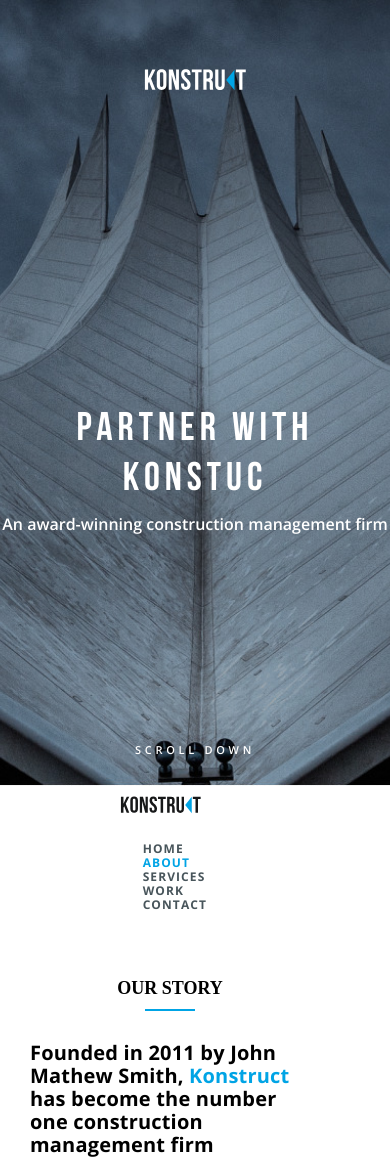
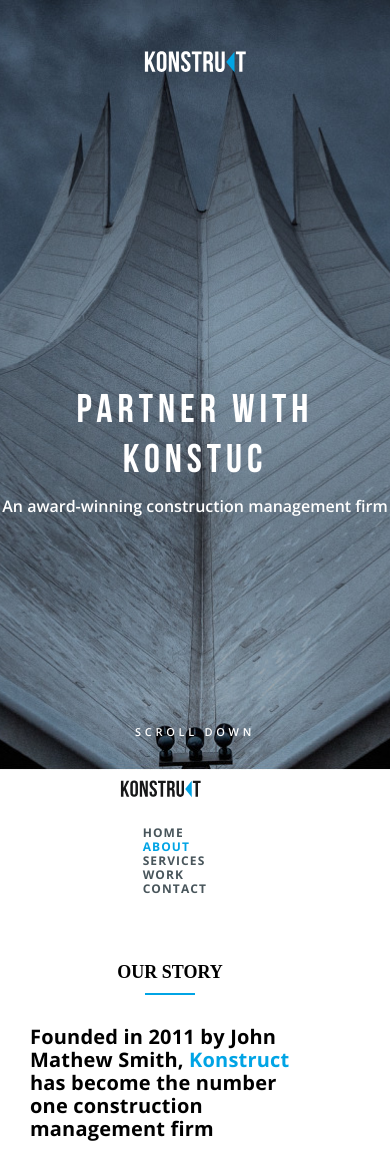
Before and after one commit to Yasha04/site_1_portfolio, a plain HTML site: page index.html in a window 390 px wide. Shown: the top 1159 px of the page. Drawn offline with nearby package versions, Linux system fonts and the light colour scheme.

Commit message:
add version optmization

```diff
--- a/css/style.css
+++ b/css/style.css
@@ -826,7 +826,7 @@ footer {
 
      .navbar_nav {
        flex-wrap: wrap;
-       padding-left: 175px;
+       padding-left: 170px;
       }
      .navbar_logo {
        padding-right: 80px;
@@ -891,7 +891,7 @@ footer {
      }
 
      .header_logo {
-      padding-top: 50px;
+      padding-top: 30px;
      }
 
      .header_title_1 {
```
